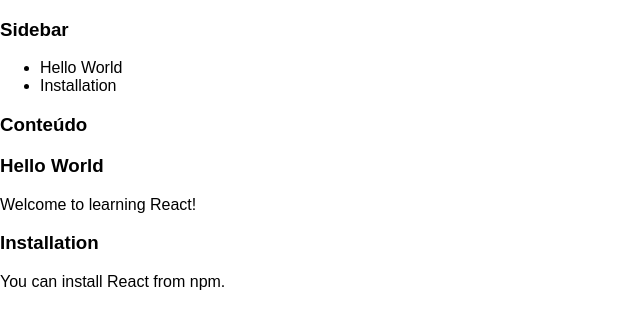
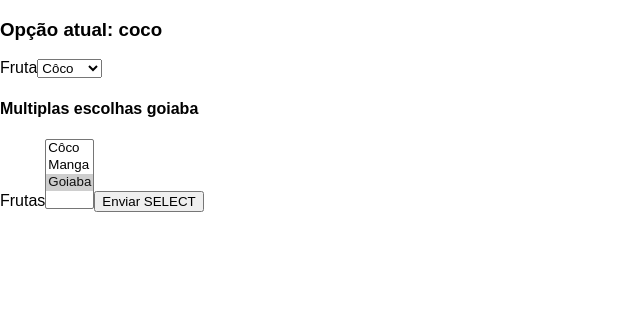
Before and after one commit to richellyitalo/Estudos-ReactJs, a React (Create React App) app in the folder primeiros-passos/my-app/: page / in a window 1280 px wide. Shown: the top 328 px of the page, without its empty margins (0-640 px from the left). Built offline with nearby package versions, Linux system fonts and the light colour scheme.

Commit message:
gettingstarted: formulario

```diff
--- a/primeiros-passos/my-app/package.json
+++ b/primeiros-passos/my-app/package.json
@@ -3,6 +3,7 @@
   "version": "0.1.0",
   "private": true,
   "dependencies": {
+    "npm": "^6.0.0",
     "react": "^16.2.0",
     "react-dom": "^16.2.0",
     "react-scripts": "1.1.1"
--- /dev/null
+++ b/primeiros-passos/my-app/src/meusComponentes/Form/EssayForm.js
@@ -0,0 +1,37 @@
+import React, { Component } from 'react'
+
+class EssayForm extends Component {
+  constructor(props) {
+    super(props)
+    this.state = {
+      value: 'Por favor, digite algo aqui'
+    }
+
+    this.handleChange = this.handleChange.bind(this)
+    this.handleSubmit = this.handleSubmit.bind(this)
+  }
+
+  handleChange(event) {
+    this.setState({value: event.target.value})
+  }
+
+  handleSubmit(event) {
+    alert('Formulário enviado com o texto ' + this.state.value)
+    event.preventDefault()
+  }
+
+  render() {
+    return (
+      <form onSubmit={this.handleSubmit}>
+        <br/>
+        <label>
+          Comentário:
+          <textarea value={this.state.value} onChange={this.handleChange} />
+        </label>
+        <input type="submit" value="Enviar Comentário"/>
+      </form>
+    )
+  }
+}
+
+export default EssayForm
--- /dev/null
+++ b/primeiros-passos/my-app/src/meusComponentes/Form/NameForm.js
@@ -0,0 +1,35 @@
+import React, { Component } from 'react'
+import { format } from 'util';
+
+class NameForm extends Component {
+  constructor(props) {
+    super(props)
+    this.state = {value: ''}
+
+    this.handleChange = this.handleChange.bind(this)
+    this.handleSubmit = this.handleSubmit.bind(this)
+  }
+
+  handleChange(event) {
+    this.setState({value: event.target.value})
+  }
+
+  handleSubmit(event) {
+    alert('Formulário enviado ' + this.state.value)
+    event.preventDefault()
+  }
+
+  render() {
+    return (
+      <form onSubmit={this.handleSubmit}>
+        <label>
+          Nome:
+          <input type="text" value={this.state.value} onChange={this.handleChange} />
+        </label>
+        <input type="submit" value="Enviar" />
+      </form>
+    )
+  }
+}
+
+export default NameForm
--- /dev/null
+++ b/primeiros-passos/my-app/src/meusComponentes/Form/SelectForm.js
@@ -0,0 +1,54 @@
+import React, { Component } from 'react'
+
+class SelectForm extends Component {
+
+  constructor(props) {
+    super(props)
+    this.state = {value: 'coco', valueMultiple: 'goiaba'}
+
+    this.handleChange = this.handleChange.bind(this)
+    this.handleChangeMultiple = this.handleChangeMultiple.bind(this)
+    this.handleSubmit = this.handleSubmit.bind(this)
+  }
+
+  handleChange(event) {
+    this.setState({value: event.target.value})
+  }
+
+  handleChangeMultiple(event) {
+    this.setState({valueMultiple: event.target.value})
+  }
+
+  handleSubmit(event) {
+    alert('Formulário com SELECT enviou ' + this.state.value)
+    event.preventDefault()
+  }
+
+  render() {
+    return (
+      <form onSubmit={this.handleSubmit}>
+        <h3>Opção atual: {this.state.value}</h3>
+        <label>
+          Fruta
+          <select value={this.state.value} onChange={this.handleChange}>
+            <option value="coco">Côco</option>
+            <option value="manga">Manga</option>
+            <option value="goiaba">Goiaba</option>
+          </select>
+        </label>
+        <h4>Multiplas escolhas {this.state.valueMultiple} </h4>
+        <label>
+          Frutas
+          <select multiple={true} value={[this.state.valueMultiple]} onChange={this.handleChangeMultiple}>
+            <option value="coco">Côco</option>
+            <option value="manga">Manga</option>
+            <option value="goiaba">Goiaba</option>
+          </select>
+        </label>
+        <input type="submit" value="Enviar SELECT" />
+      </form>
+    )
+  }
+}
+
+export default SelectForm
```
Also changed, not shown: primeiros-passos/my-app/src/index.js (+10 -1 lines), 1 other file (tests, documents, lock files or other folders).
